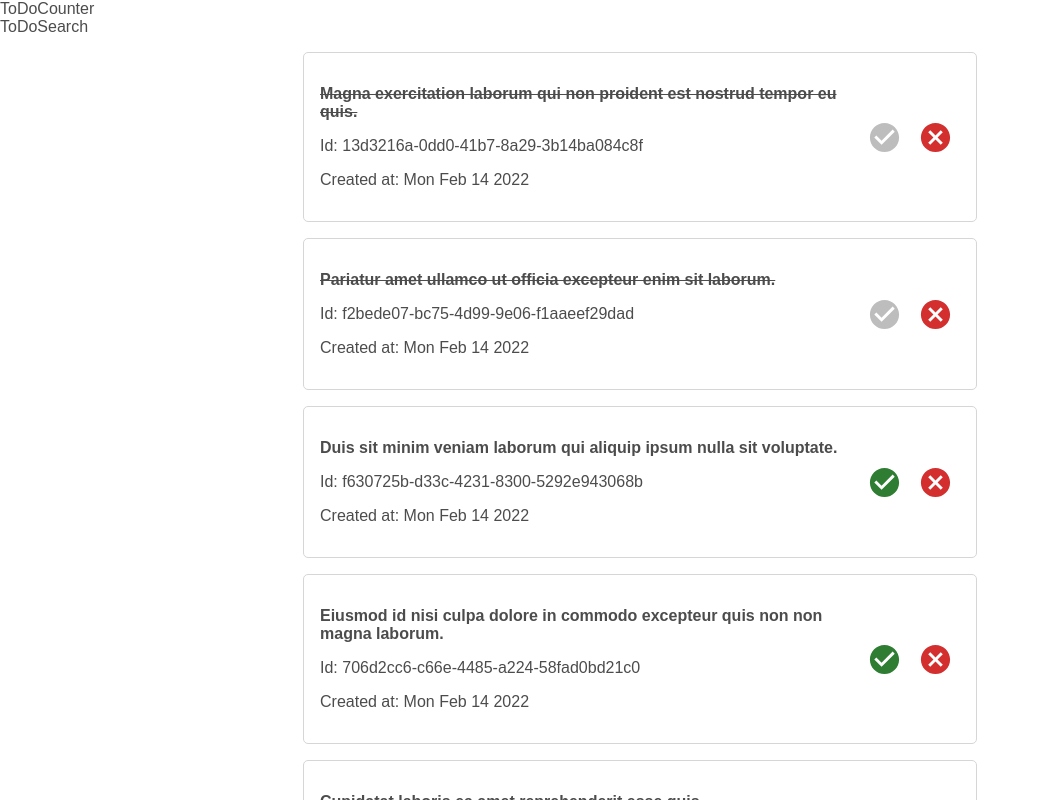
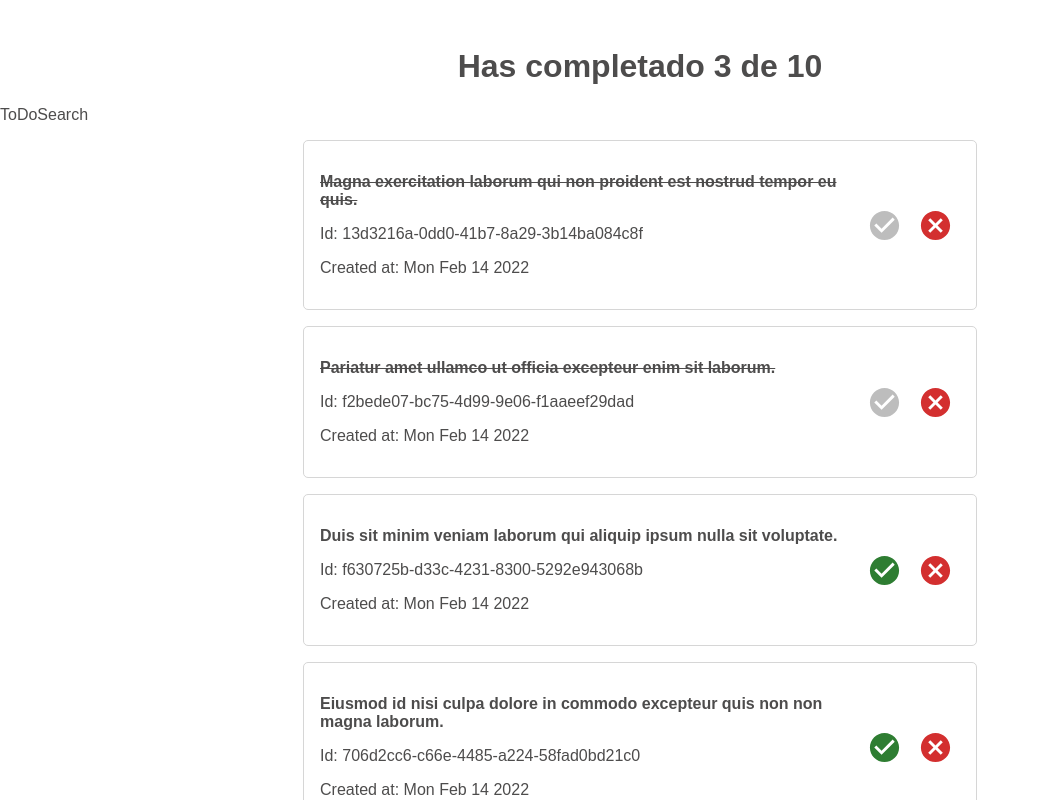
Before and after one commit to JoDaUT/To-Do-App-React, a React (Create React App) app: page / in a window 1280 px wide. Shown: the top 800 px of the page, without its empty margins (0-1040 px from the left). Built offline with nearby package versions, Linux system fonts and the light colour scheme.

Commit message:
ToDo counter implementation

```diff
--- /dev/null
+++ b/src/components/ToDoCounter/ToDoCounter.css
@@ -0,0 +1,4 @@
+.ToDoCounter {
+	margin-top: 3rem;
+	text-align: center;
+}
--- a/src/components/ToDoCounter/ToDoCounter.js
+++ b/src/components/ToDoCounter/ToDoCounter.js
@@ -1,5 +1,11 @@
 import React from "react";
-
-export default function ToDoCounter() {
-	return <div className="toDoCounter">ToDoCounter</div>;
+import "./ToDoCounter.css";
+export default function ToDoCounter(props) {
+	const toDosCompleted = 3;
+	const totalOfToDos = 10;
+	return (
+		<h1 className="ToDoCounter">
+			Has completado {toDosCompleted} de {totalOfToDos}
+		</h1>
+	);
 }
```
